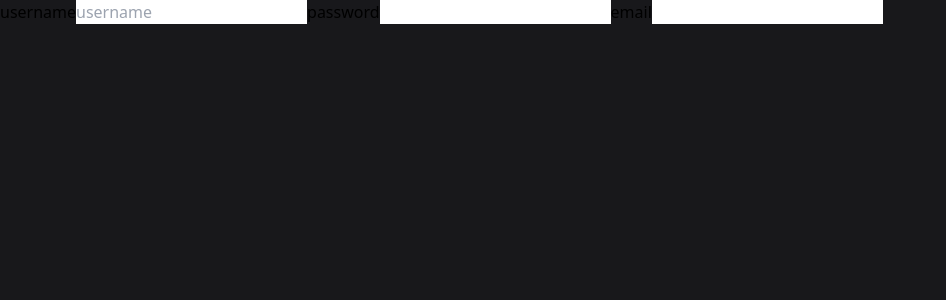
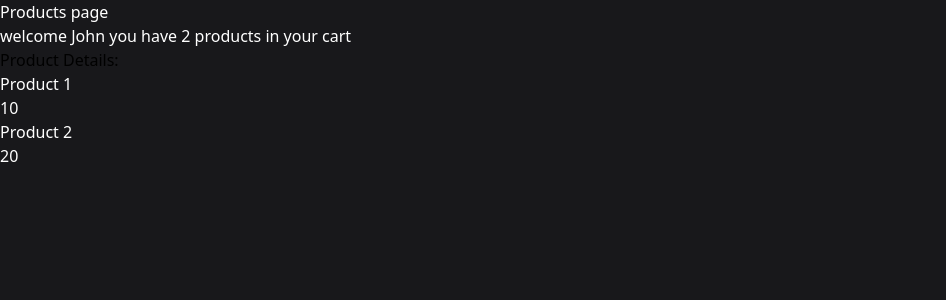
Before and after one commit to ManishDevlikar/daily-react, a React (Vite) app: page / in a window 1280 px wide. Shown: the top 300 px of the page, without its empty margins (0-946 px from the left). Built offline with nearby package versions, Linux system fonts and the light colour scheme.

Commit message:
add prop drilling

```diff
--- /dev/null
+++ b/src/Components/propDrilling/ProductDetails.jsx
@@ -0,0 +1,15 @@
+export function ProductDetails({user,products}){
+    return (
+        <>
+        <h1>Product Details:</h1>
+        <ul className="text-white">
+            {user.name=='John' && products && products.map((product,key)=>(
+                <li key={key}>
+                    <h2>{product.name}</h2>
+                    <p>{product.price}</p>
+                </li>
+            ))}
+        </ul>
+        </>
+    )
+}
--- /dev/null
+++ b/src/Components/propDrilling/ProductPage.jsx
@@ -0,0 +1,12 @@
+import { ProductDetails } from "./ProductDetails";
+
+export function ProductPage({user,products}){
+
+    return(<>
+    <h1 className="text-white">Products page</h1>
+    <p className="text-white">welcome {user && user.name} you have {products.length} products in your cart</p>
+    <ProductDetails user={user} products={products}/>
+
+
+    </>)
+}
--- /dev/null
+++ b/src/Components/propDrilling/User.jsx
@@ -0,0 +1,20 @@
+import { useEffect } from "react";
+import { useState } from "react"
+import { ProductPage } from "./ProductPage";
+
+export function User(){
+ const[user,setUser]= useState({})
+ const [products,setProduct]=useState([]);
+
+ useEffect(()=>{
+    setUser({
+        name: 'John',
+        cart: []
+    })
+    setProduct([ { id: 1, name: 'Product 1', price: 10, description:"product 1 description"},
+        { id: 2, name: 'Product 2', price: 20, description:"product 2 decsription" },])
+ },[])
+    return(<>
+    <ProductPage user={user} products={products}/>
+    </>)
+}
--- a/src/main.jsx
+++ b/src/main.jsx
@@ -10,6 +10,7 @@ import Todo from './Components/Todo/Todo.jsx'
 import { UseRefEx } from './Components/useRef/UseRefEx.jsx'
 import { ForwardRefEx } from './Components/forwardRef/ForwardRefEx.jsx'
 import { UseIdEx } from './Components/useId/UseIdEx.jsx'
+import { User } from './Components/propDrilling/User.jsx'
 
 ReactDOM.createRoot(document.getElementById('root')).render(
   <React.StrictMode>
@@ -21,6 +22,7 @@ ReactDOM.createRoot(document.getElementById('root')).render(
     {/* <Todo/> */}
     {/* <UseRefEx/> */}
     {/* <ForwardRefEx/> */}
-    <UseIdEx/>
+    {/* <UseIdEx/> */}
+    <User/>
   </React.StrictMode>,
 )
```
Also changed, not shown: src/Components/propDrilling/notes.txt (added).
